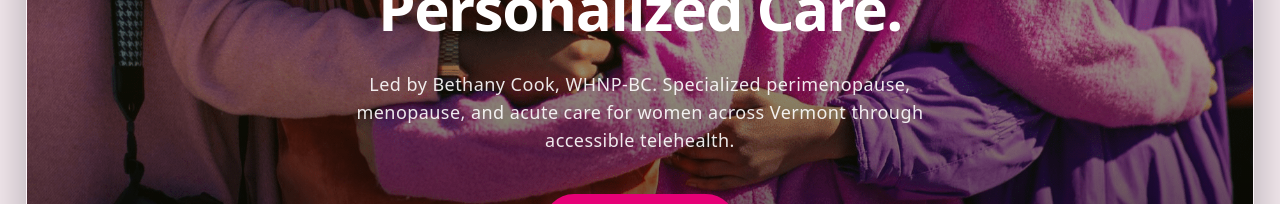
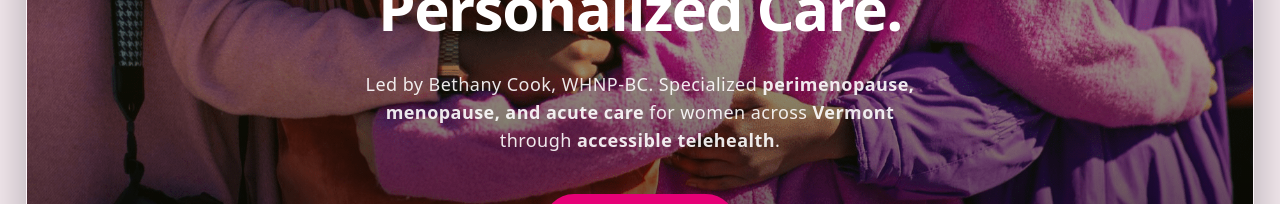
Before and after one commit to zackariahlacey-dot/embrace-womens-healthcare, a Next.js app: page / in a window 1280 px wide. Shown: the part 404-608 px from the top of the page. Built offline with nearby package versions, Linux system fonts and the light colour scheme; no server answers.

Commit message:
Content: Add strategic bolding to Hero subheadline keywords

```diff
--- a/src/components/Hero.tsx
+++ b/src/components/Hero.tsx
@@ -43,7 +43,7 @@ export function Hero() {
               Empowering Women Through Compassionate, Personalized Care.
             </h1>
             <p className="mx-auto mb-10 max-w-[85%] text-sm font-light tracking-wide text-white/90 sm:text-base md:max-w-xl md:text-lg">
-              Led by Bethany Cook, WHNP-BC. Specialized perimenopause, menopause, and acute care for women across Vermont through accessible telehealth.
+              Led by Bethany Cook, WHNP-BC. Specialized <strong className="font-semibold">perimenopause, menopause, and acute care</strong> for women across <strong className="font-semibold">Vermont</strong> through <strong className="font-semibold">accessible telehealth</strong>.
             </p>
             <motion.button
               type="button"
```
